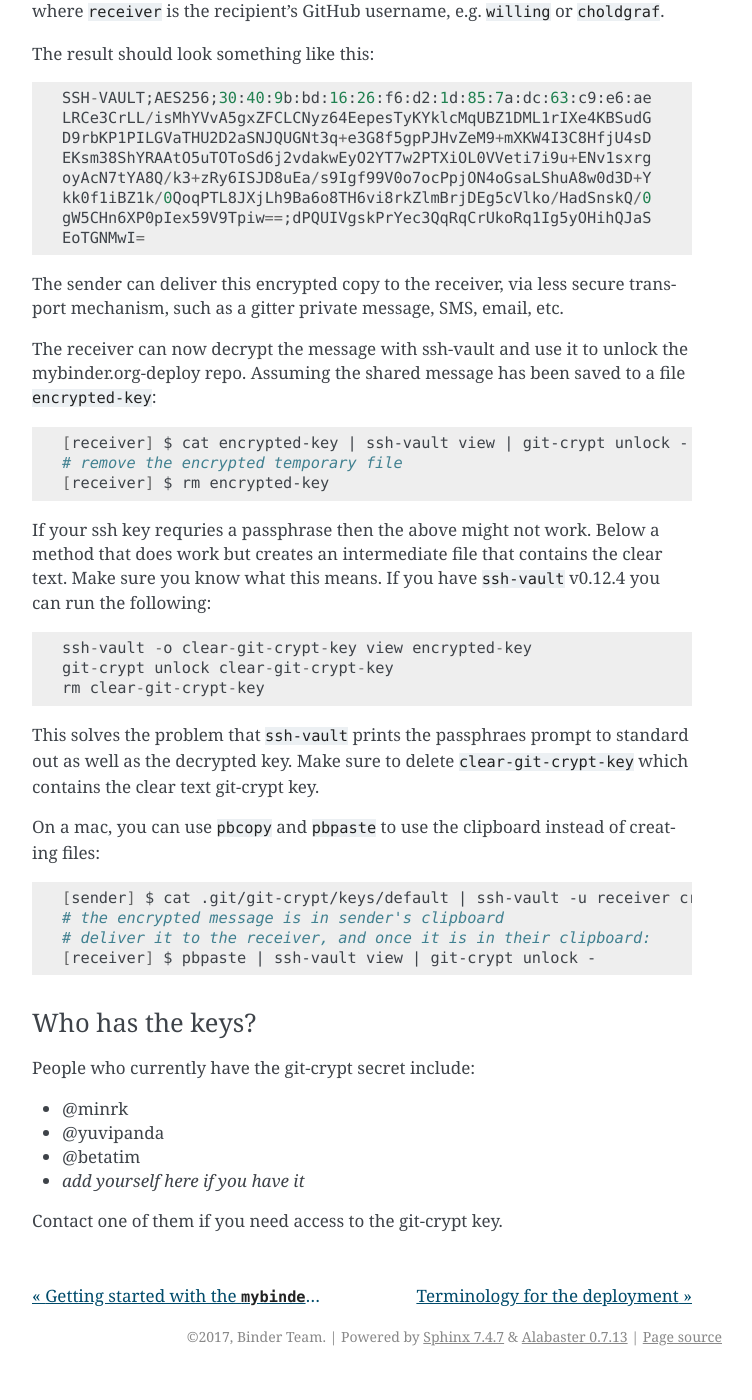
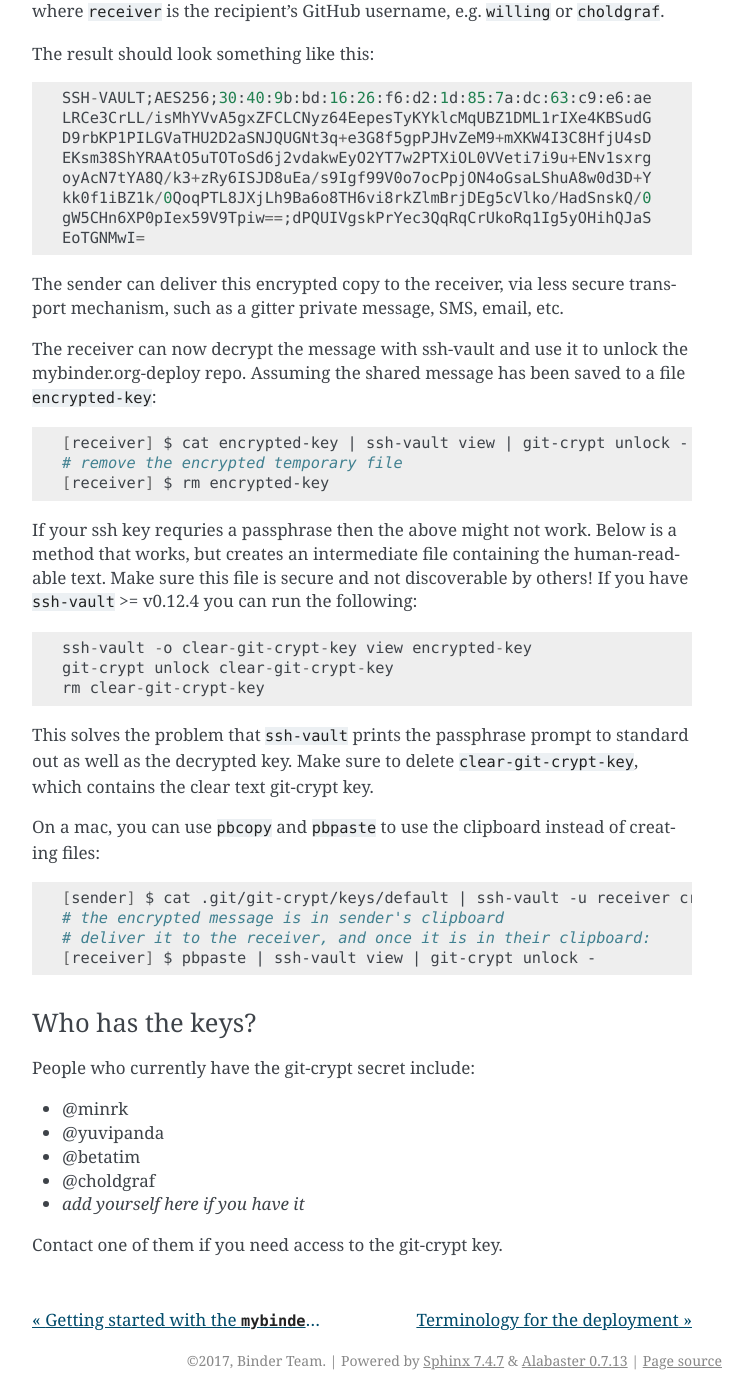
Before and after one commit to jupyterhub/mybinder.org-deploy, a Sphinx documentation site: the page built from docs/source/production_environment.md, in a window 1280 px wide and 1400 px high, scrolled down 4136 px. Shown: the whole window, without its empty margins (388-1140 px from the left). Built offline with Sphinx 7.4.7, drawn with Linux system fonts in a browser that asks for light colours; before the commit the page ends 5512 px from its top, so only the background shows below that.

Commit message:
wording edits

````diff
--- a/docs/source/production_environment.md
+++ b/docs/source/production_environment.md
@@ -210,17 +210,19 @@ file `encrypted-key`:
 [receiver] $ rm encrypted-key
 ```
 
-If your ssh key requries a passphrase then the above might not work. Below a
-method that does work but creates an intermediate file that contains the clear
-text. Make sure you know what this means. If you have `ssh-vault` v0.12.4 you
-can run the following:
+If your ssh key requries a passphrase then the above might not work. Below is a
+method that works, but creates an intermediate file containing the human-readable
+text. Make sure this file is secure and not discoverable by others!
+If you have `ssh-vault` >= v0.12.4 you can run the following:
+
 ```
 ssh-vault -o clear-git-crypt-key view encrypted-key
 git-crypt unlock clear-git-crypt-key
 rm clear-git-crypt-key
 ```
-This solves the problem that `ssh-vault` prints the passphraes prompt to
-standard out as well as the decrypted key. Make sure to delete `clear-git-crypt-key`
+
+This solves the problem that `ssh-vault` prints the passphrase prompt to
+standard out as well as the decrypted key. Make sure to delete `clear-git-crypt-key`,
 which contains the clear text git-crypt key.
 
 On a mac, you can use `pbcopy` and `pbpaste` to use the clipboard instead of
@@ -241,6 +243,7 @@ People who currently have the git-crypt secret include:
 - @minrk
 - @yuvipanda
 - @betatim
+- @choldgraf
 - *add yourself here if you have it*
 
 Contact one of them if you need access to the git-crypt key.
````
